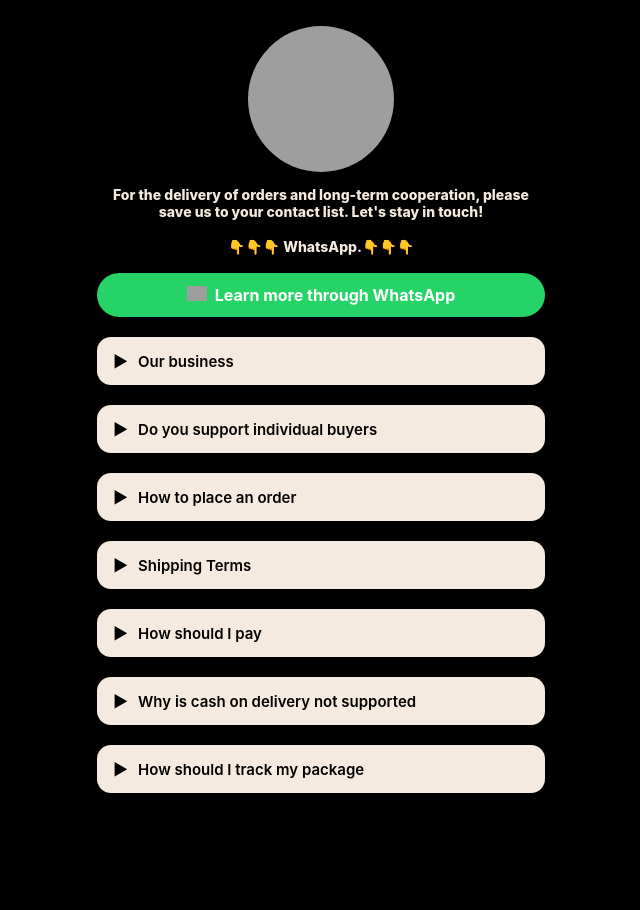
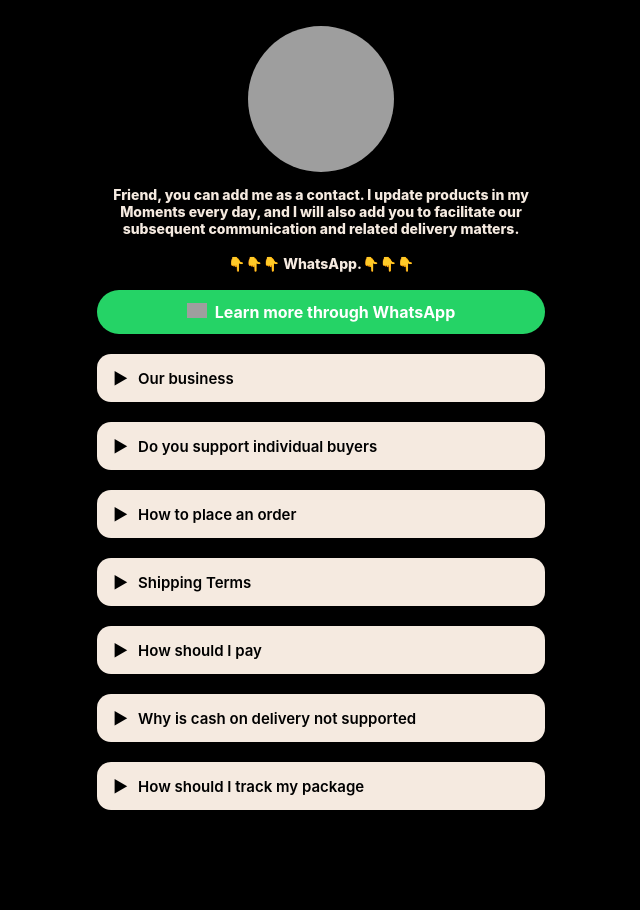
Before and after one commit to Mrs-clowns/links, a plain HTML site: page index.html in a window 1280 px wide. Shown: the whole page, without its empty margins (319-959 px from the left). Drawn offline with Linux system fonts and the light colour scheme; grey boxes are pictures that could not be loaded.

Commit message:
Change subtitle message in index.html
Updated subtitle text for improved communication clarity.

```diff
--- a/index.html
+++ b/index.html
@@ -176,7 +176,7 @@ var e=ttq._i[t]||[],n=0;n<ttq.methods.length;n++)ttq.setAndDefer(e,ttq.methods[n
   </div>
   <!-- 标题 / 简介 -->
   <div class="title"></div>
-  <div class="subtitle">For the delivery of orders and long-term cooperation, please save us to your contact list. Let's stay in touch!</div>
+  <div class="subtitle">Friend, you can add me as a contact. I update products in my Moments every day, and I will also add you to facilitate our subsequent communication and related delivery matters.</div>
 <div class="subtitle">👇👇👇 WhatsApp.👇👇👇</div>
   <!-- 主功能按钮 -->
   <a id="ws" class="btn waclick" target="_blank">
```
